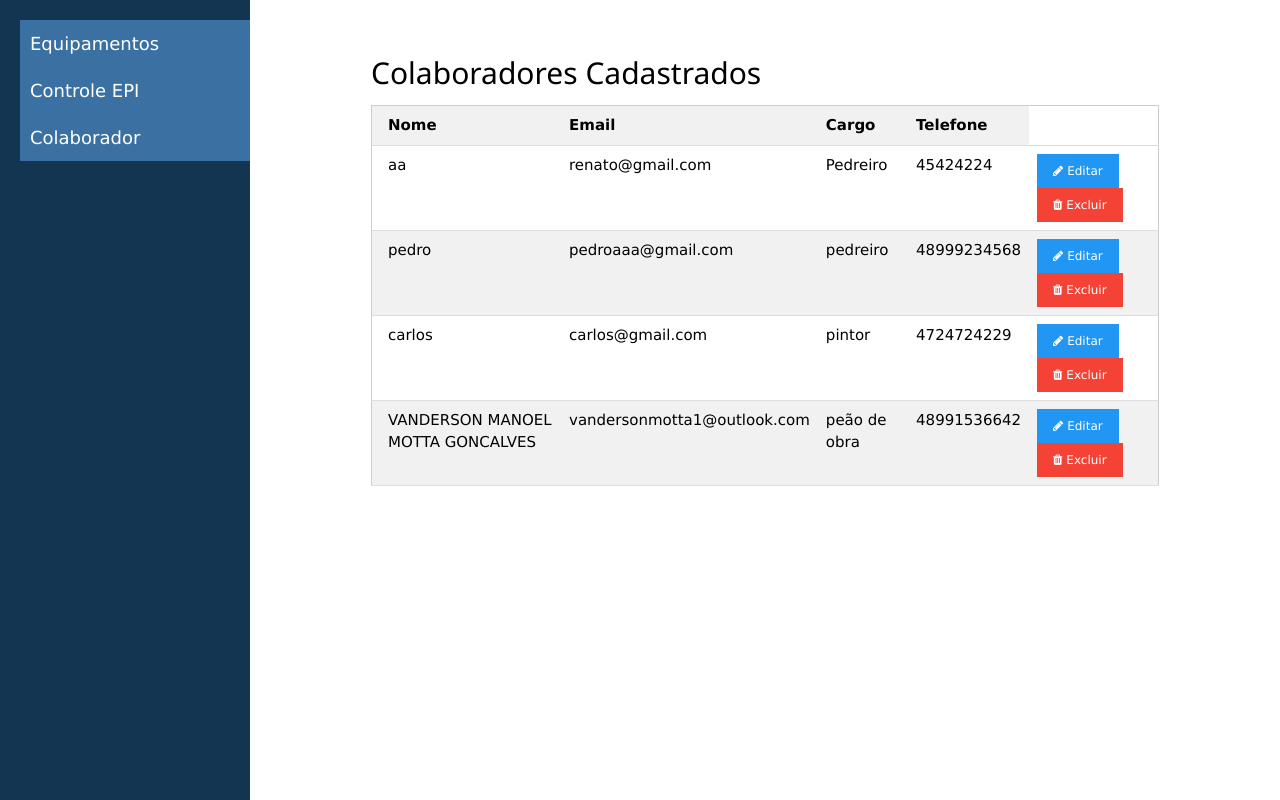
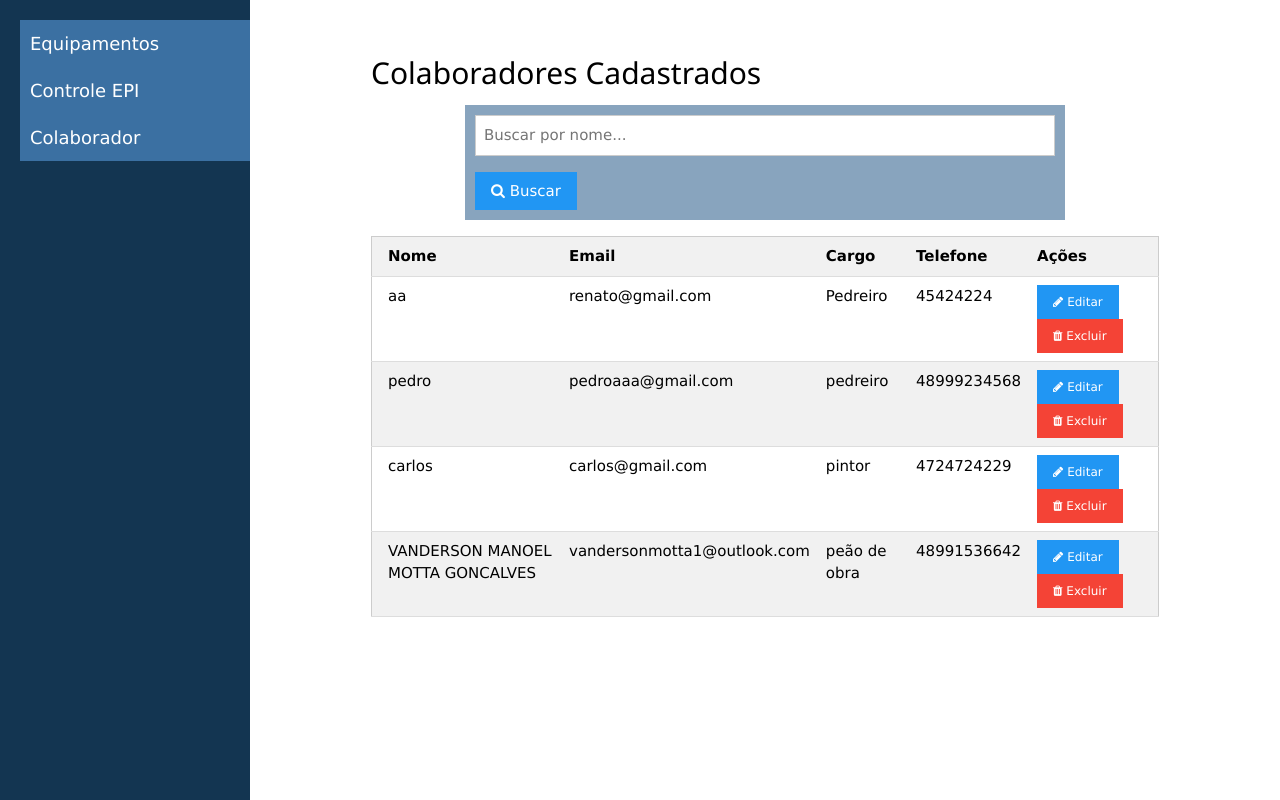
Before and after one commit to VandersonMotta/equipamentosEPI, a Django app: page /listar_colaboradores/ in a window 1280 px wide. Shown: the part 50-850 px from the top of the page. Run offline with Django 5.2, Linux system fonts and the light colour scheme; data comes from the database, SQL or seed files in the repository; both versions use the stored data as it was after the commit.

Commit message:
feat: Implementação de barra de pesquisar

```diff
--- a/equipamentos_epi/app_home/templates/app_home/pages/home.html
+++ b/equipamentos_epi/app_home/templates/app_home/pages/home.html
@@ -38,7 +38,7 @@
             <button class="accordion">Colaborador</button>
             <div class="panel">
                 <a href="/cadastrar_colaborador">Cadastrar colaborador</a>
-                <a href="javascript:void(0)">Relatórios</a><br>
+                <a href="#">Relatórios</a><br>
                 <a href="/listar_colaboradores">Editar colaboradores</a>
             </div>
         </div>
--- a/equipamentos_epi/app_home/templates/app_home/pages/listar_colaboradores.html
+++ b/equipamentos_epi/app_home/templates/app_home/pages/listar_colaboradores.html
@@ -3,6 +3,14 @@
 {% block content %}
 <div class="w3-container">
     <h2>Colaboradores Cadastrados</h2>
+
+    <!-- Formulário de busca -->
+    <form method="get" action="" class="w3-margin-bottom">
+        <input class="w3-input w3-border" type="text" name="busca" placeholder="Buscar por nome..." value="{{ termo_busca }}">
+        <button class="w3-button w3-blue w3-margin-top" type="submit">
+            <i class="fa fa-search"></i> Buscar
+        </button>
+    </form>
 
     {% if colaboradores %}
         <table class="w3-table-all w3-hoverable">
@@ -12,6 +20,7 @@
                     <th>Email</th>
                     <th>Cargo</th>
                     <th>Telefone</th>
+                    <th>Ações</th>
                 </tr>
             </thead>
             <tbody>
@@ -34,7 +43,7 @@
             </tbody>
         </table>
     {% else %}
-            <p>Nenhum colaborador cadastrado.</p>
+        <p>Nenhum colaborador encontrado.</p>
     {% endif %}
 </div>
 {% endblock content %}
--- a/equipamentos_epi/app_home/views.py
+++ b/equipamentos_epi/app_home/views.py
@@ -10,8 +10,16 @@ def home(request):
     return render(request, 'app_home/pages/home.html')
 
 def listar_colaboradores(request):
-    colaboradores = Colaborador.objects.all()
-    return render(request, 'app_home/pages/listar_colaboradores.html', {'colaboradores': colaboradores})
+    termo_busca = request.GET.get('busca', '')  # pega o valor do campo de busca da URL
+    if termo_busca:
+        colaboradores = Colaborador.objects.filter(nome__icontains=termo_busca)
+    else:
+        colaboradores = Colaborador.objects.all()
+
+    return render(request, 'app_home/pages/listar_colaboradores.html', {
+        'colaboradores': colaboradores,
+        'termo_busca': termo_busca,
+    })
 
 def editar_colaborador(request, id):
     colaborador = get_object_or_404(Colaborador, id=id)
@@ -24,6 +32,19 @@ def editar_colaborador(request, id):
     else:
         form = ColaboradorForm(instance=colaborador)
     return render(request, 'app_home/pages/editar_colaborador.html', {'form': form})
+
+def listar_epi(request):
+    epi = EPI.objects.all()
+    return render(request, 'app_home/pages/listar_epi.html', {'equipamentos': epi})
+
+def excluir_epi(request, id):
+    epi = get_object_or_404(EPI, id=id)
+    epi.delete()
+    messages.success(request, 'EPI excluído com sucesso!')
+    return redirect('listar_epi')
+
+def cadastro_epi_sucesso(request):
+    return render(request,'app_home/pages/cadastro_epi_sucesso.html')
 
 def editar_epi(request, id):
     epi = get_object_or_404(EPI, id=id)
@@ -69,20 +90,6 @@ def cadastrar_epi(request):
         form = EPIForm()
     return render(request, 'app_home/pages/cadastrar_epi.html', {'form': form})
 
-def listar_epi(request):
-    epi = EPI.objects.all()
-    return render(request, 'app_home/pages/listar_epi.html', {'equipamentos': epi})
-
-
-def excluir_epi(request, id):
-    epi = get_object_or_404(EPI, id=id)
-    epi.delete()
-    messages.success(request, 'EPI excluído com sucesso!')
-    return redirect('listar_epi')
-
-def cadastro_epi_sucesso(request):
-    return render(request,'app_home/pages/cadastro_epi_sucesso.html')
-
 def registrar (request):
     if request.method == 'POST':
         form = RegistrarForm(request.POST)
```
Also changed, not shown: equipamentos_epi/db.sqlite3. Lines whose indentation alone changed are shown as unchanged.
